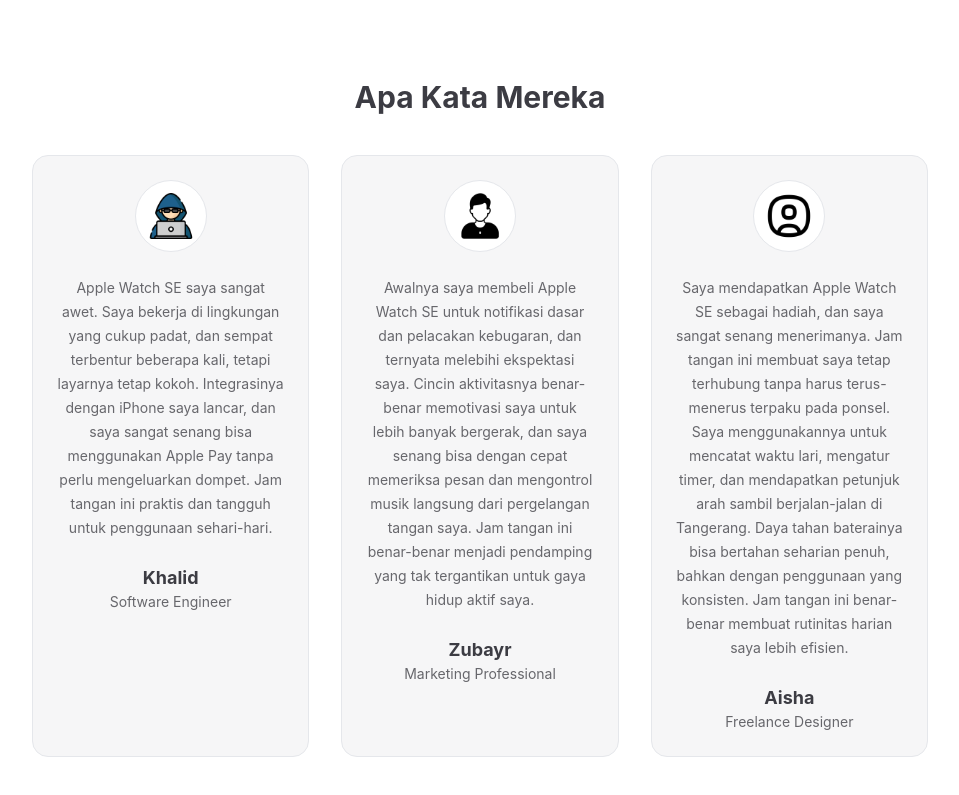
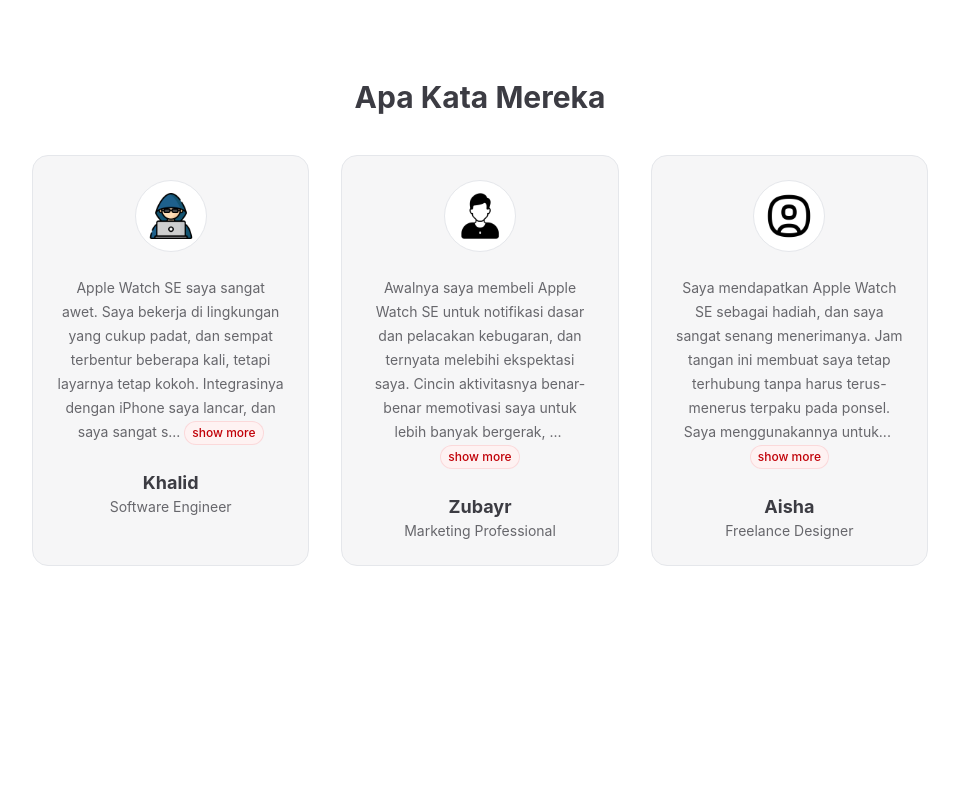
Before and after one commit to hsi-sb05-dhanyalvian/sandbox-pekan2-komponen-responsif, a Next.js app: page / in a window 1280 px wide. Shown: the part 1310-2105 px from the top of the page, without its empty margins (160-1119 px from the left). After the commit the page ends 1924 px from the top, so only its background shows below. Built offline with nearby package versions, Linux system fonts and the light colour scheme.

Commit message:
New Commit: - add new component ShowMore - add border for Card

```diff
--- a/app/globals.css
+++ b/app/globals.css
@@ -6,6 +6,7 @@
 
   --lcd-panel: #f6f6f7;
   --lcd-frame: #ffffff;
+  --lcd-border: var(--color-gray-200);
   --lcd-title: #3c3c43;
   --lcd-subtitle: #67676c;
 }
@@ -21,6 +22,7 @@
 
   --color-lucide-panel: var(--lcd-panel);
   --color-lucide-frame: var(--lcd-frame);
+  --color-lucide-border: var(--lcd-border);
   --color-lucide-title: var(--lcd-title);
   --color-lucide-subtitle: var(--lcd-subtitle);
 
@@ -35,6 +37,7 @@
 
     --lcd-panel: #202127;
     --lcd-frame: #1b1b1f;
+    --lcd-border: #202127;
     --lcd-title: #ffffff;
     --lcd-subtitle: #98989f;
   }
--- a/components/feature-card.tsx
+++ b/components/feature-card.tsx
@@ -17,7 +17,7 @@
       rounded-2xl
       cursor-pointer
       text-center
-      border border-gray-200
+      border border-lucide-border
       hover:shadow-xl
     ">
       <div className="flex justify-center items-center mb-6 size-14 mx-auto rounded-full bg-lucide-frame text-lucide-red">
--- /dev/null
+++ b/components/show-more.tsx
@@ -0,0 +1,35 @@
+//- components/show-more.tsx
+
+"use client";
+
+import React, { useState } from 'react';
+
+interface ShowMoreProps {
+  text: string;
+  maxLength: number;
+}
+
+const ShowMore = ({ text, maxLength }: ShowMoreProps) => {
+  const [isExpanded, setIsExpanded] = useState(false);
+  const truncatedText = text.slice(0, maxLength) + '...';
+  const toggleShowMore = () => {
+    setIsExpanded(!isExpanded);
+  }
+
+  return (
+    <>
+      {isExpanded ? text : truncatedText}
+      &nbsp;
+      {text.length > maxLength && (
+        <a onClick={toggleShowMore} className='
+        inline-flex items-center rounded-full bg-red-50 px-2 py-1 text-xs font-medium text-red-700 ring-1 ring-red-600/10 ring-inset
+        hover:ring-red-600/50
+        '>
+          {isExpanded ? 'show less' : 'show more'}
+        </a>
+      )}
+    </>
+  );
+}
+
+export default ShowMore;
--- a/components/testimonial-card.tsx
+++ b/components/testimonial-card.tsx
@@ -1,6 +1,7 @@
 //- components/testimonial-card.tsx
 
 import Image from 'next/image'
+import ShowMore from './show-more';
 
 interface TestimonialCardProps {
   photo: string;
@@ -17,13 +18,15 @@
       rounded-2xl
       cursor-pointer
       text-center
-      border border-gray-200
+      border border-lucide-border
       hover:shadow-xl
     ">
-      <div className="flex justify-center items-center mb-6 size-18 mx-auto rounded-full bg-lucide-frame text-lucide-red border border-gray-200">
-        <Image src={photo} alt={name} width={46} height={46} />
+      <div className="flex justify-center items-center mb-6 size-18 mx-auto rounded-full bg-white text-lucide-red border border-gray-200">
+        <Image src={photo} alt={name} width={46} height={46} className='bg-white'/>
       </div>
-      <p className="text-lucide-subtitle text-sm leading-6">{quote}</p>
+      <p className="text-lucide-subtitle text-sm leading-6">
+        <ShowMore text={quote} maxLength={200} />
+      </p>
       <div className="text-lucide-title text-lg font-bold mt-6">{name}</div>
       <div className="text-lucide-subtitle text-sm">{role}</div>
     </div>
```
